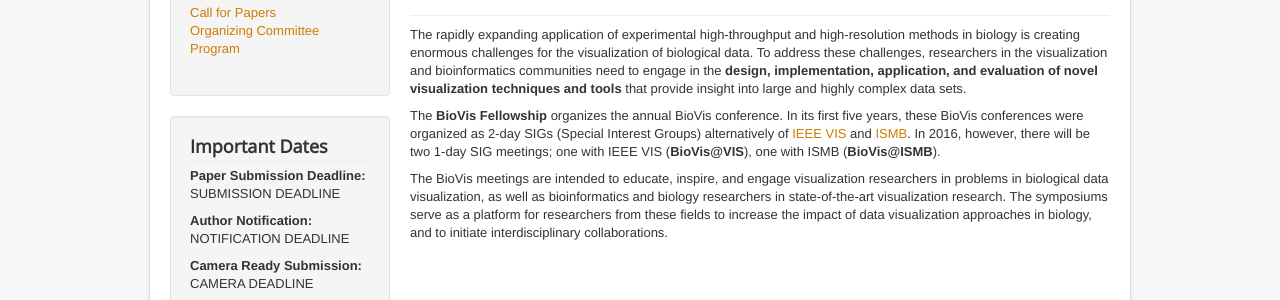
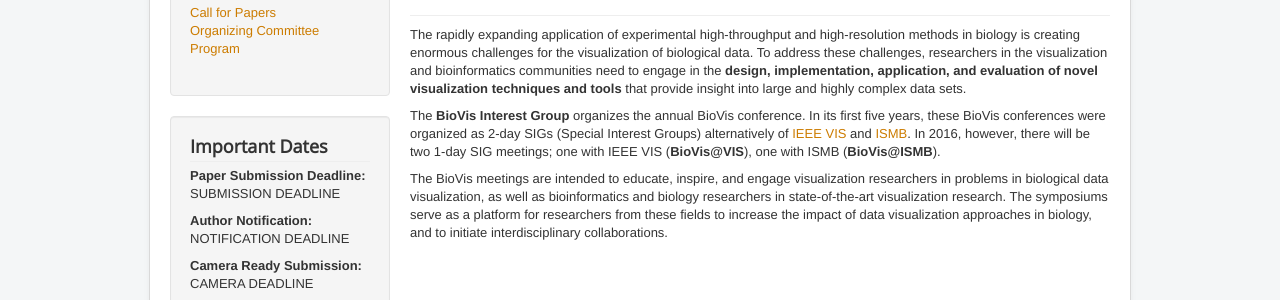
Before and after one commit to ngehlenborg/2017, a Jekyll site: the page built from index.md, in a window 1280 px wide. Shown: the part 408-708 px from the top of the page. Built offline with Jekyll 4.4.1, drawn with Linux system fonts in a browser that asks for light colours.

Commit message:
Change Fellowship to Interest Group

```diff
--- a/index.md
+++ b/index.md
@@ -3,6 +3,6 @@ layout: home
 ---
 The rapidly expanding application of experimental high-throughput and high-resolution methods in biology is creating enormous challenges for the visualization of biological data. To address these challenges, researchers in the visualization and bioinformatics communities need to engage in the **design, implementation, application, and evaluation of novel visualization techniques and tools** that provide insight into large and highly complex data sets.
 
-The **BioVis Fellowship** organizes the annual BioVis conference. In its first five years, these BioVis conferences were organized as 2-day SIGs (Special Interest Groups) alternatively of [IEEE VIS](http://ieeevis.org) and [ISMB](https://www.iscb.org/about-ismb). In 2016, however, there will be two 1-day SIG meetings; one with IEEE VIS (**BioVis@VIS**), one with ISMB (**BioVis@ISMB**).
+The **BioVis Interest Group** organizes the annual BioVis conference. In its first five years, these BioVis conferences were organized as 2-day SIGs (Special Interest Groups) alternatively of [IEEE VIS](http://ieeevis.org) and [ISMB](https://www.iscb.org/about-ismb). In 2016, however, there will be two 1-day SIG meetings; one with IEEE VIS (**BioVis@VIS**), one with ISMB (**BioVis@ISMB**).
 
 The BioVis meetings are intended to educate, inspire, and engage visualization researchers in problems in biological data visualization, as well as bioinformatics and biology researchers in state-of-the-art visualization research. The symposiums serve as a platform for researchers from these fields to increase the impact of data visualization approaches in biology, and to initiate interdisciplinary collaborations.
```
